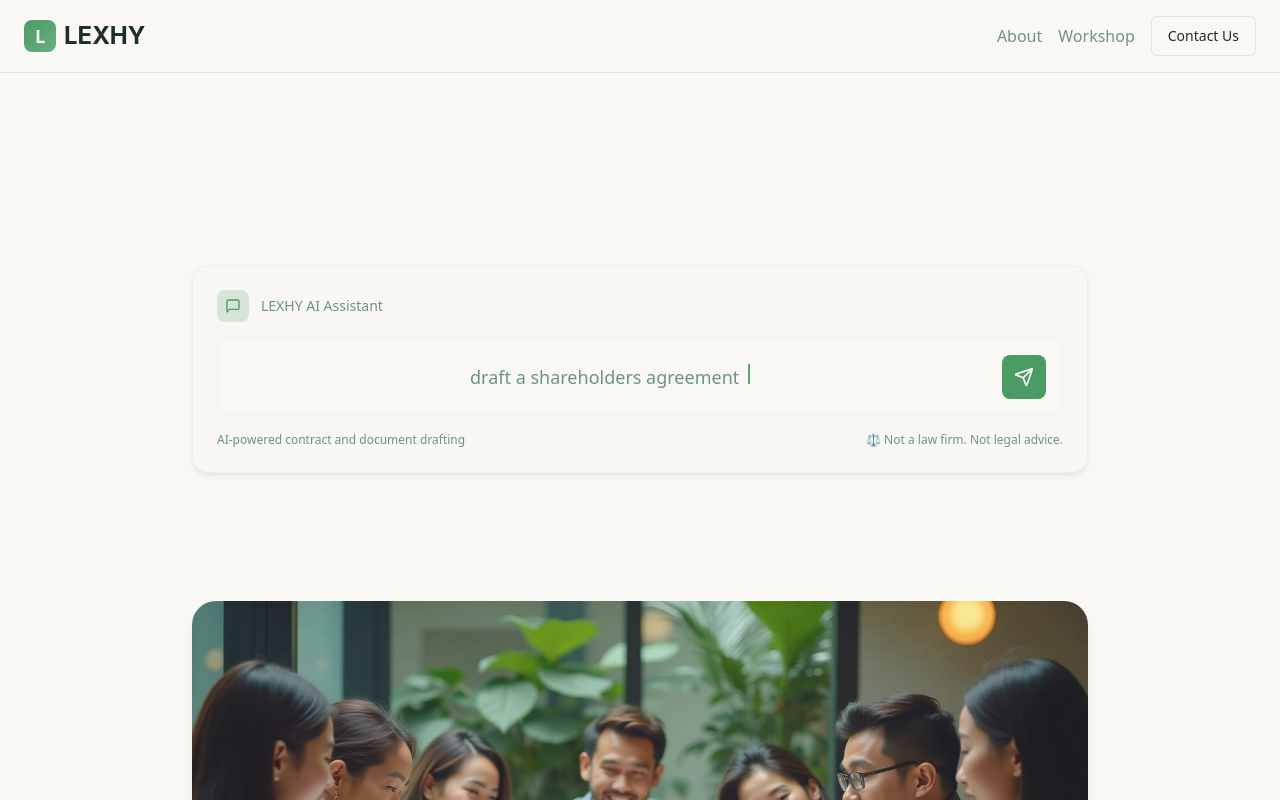
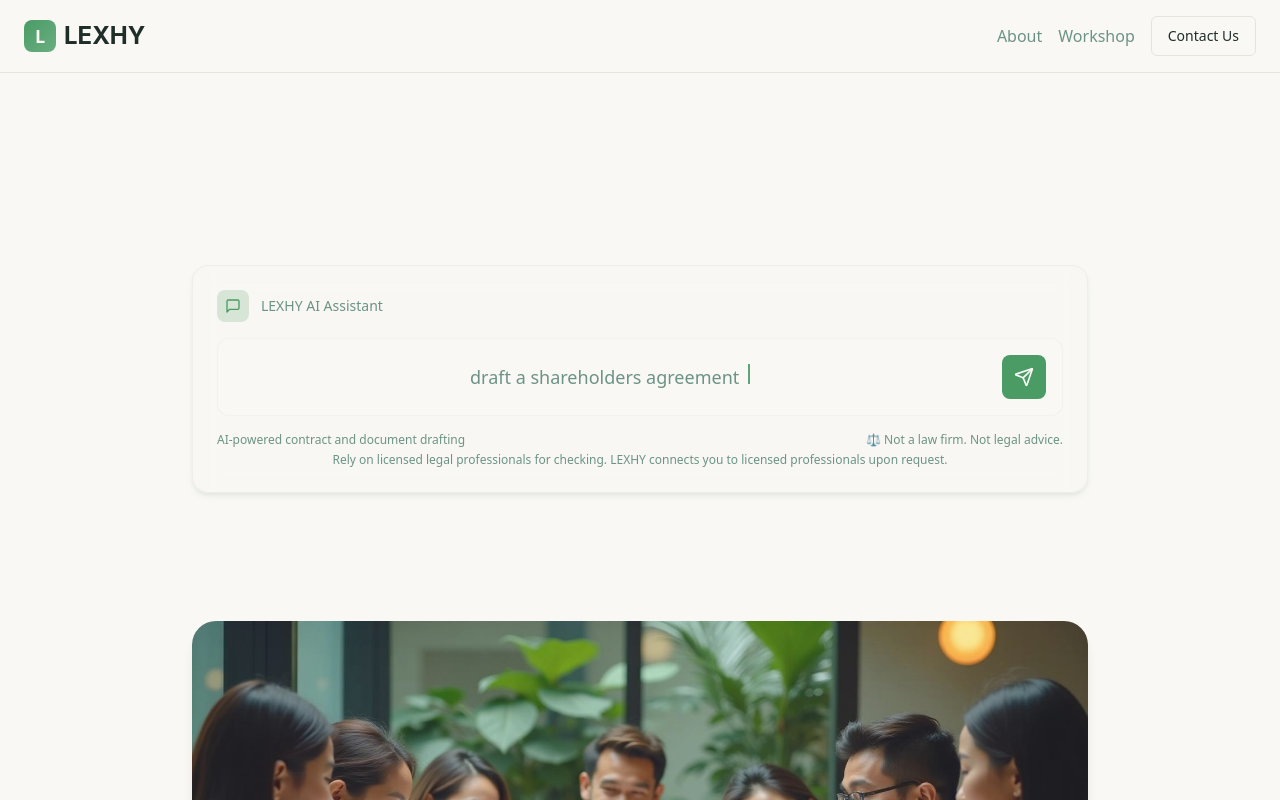
Before and after one commit to Lexhy-Cursor-1/lexhy-website-design, a React (Vite) app: page / in a window 1280 px wide. Shown: the top 800 px of the page. Built offline with nearby package versions, Linux system fonts and the light colour scheme; the HTML template or start-up script is replaced by a standard one.

Commit message:
Add legal professional reminder

```diff
--- a/src/components/AnimatedChatBox.tsx
+++ b/src/components/AnimatedChatBox.tsx
@@ -70,9 +70,14 @@ const AnimatedChatBox = () => {
           </button>
         </div>
 
-        <div className="flex justify-between items-center mt-4 text-xs text-muted-foreground">
-          <span>AI-powered contract and document drafting</span>
-          <span>⚖️ Not a law firm. Not legal advice.</span>
+        <div className="flex flex-col gap-1 mt-4 text-xs text-muted-foreground">
+          <div className="flex justify-between items-center">
+            <span>AI-powered contract and document drafting</span>
+            <span>⚖️ Not a law firm. Not legal advice.</span>
+          </div>
+          <div className="text-center">
+            <span>Rely on licensed legal professionals for checking. LEXHY connects you to licensed professionals upon request.</span>
+          </div>
         </div>
       </div>
     </div>
```
